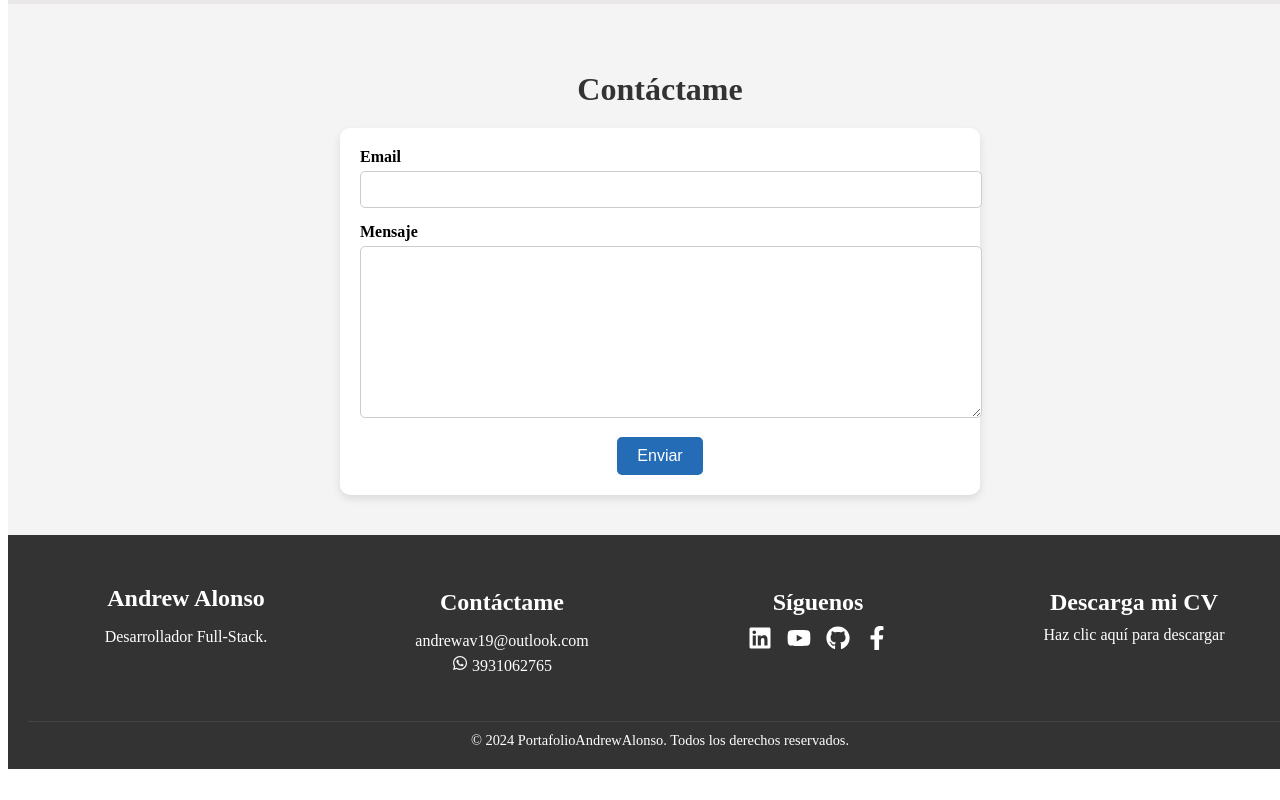
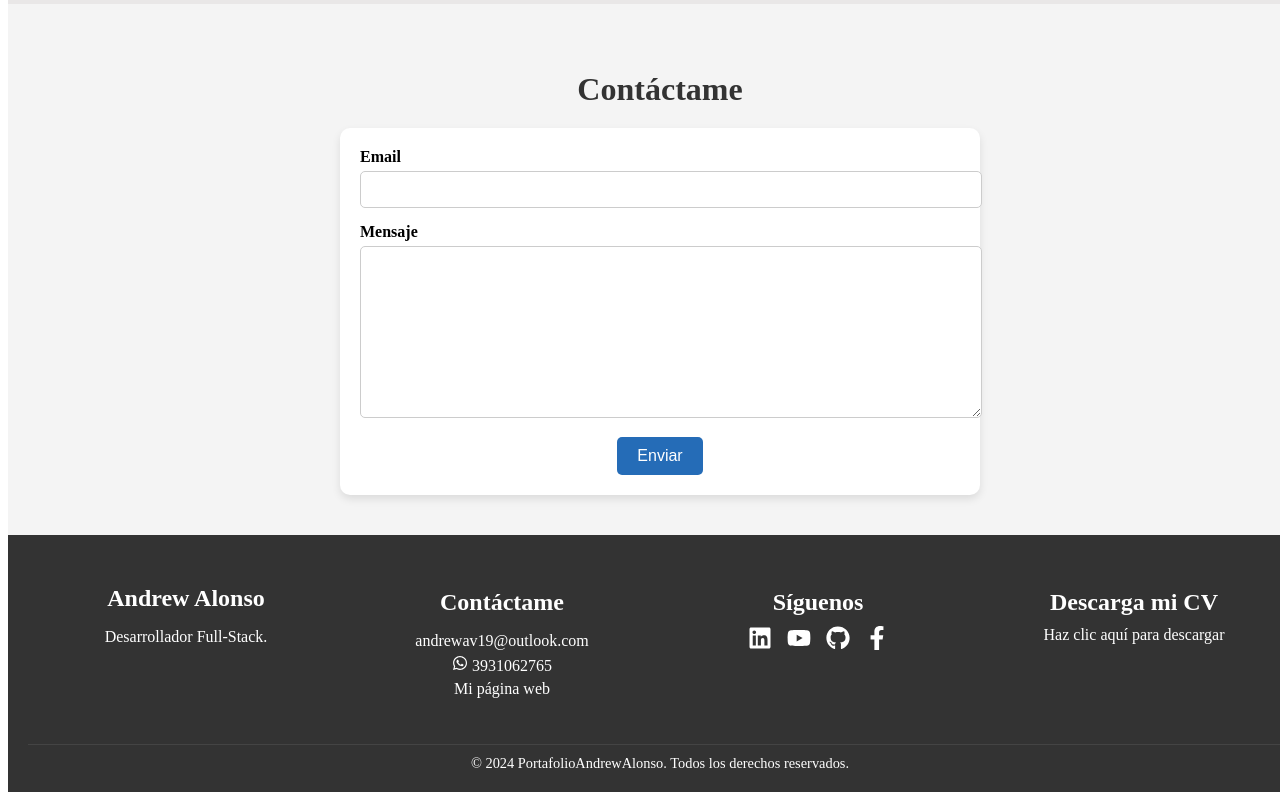
Before and after one commit to AndrewAV19/PortafolioDeAndrew, a React (Vite) app: page / in a window 1280 px wide. Shown: the part 2718-3518 px from the top of the page. Before the commit the page ends 3495 px from the top, so only its background shows below. Built offline with nearby package versions, Linux system fonts and the light colour scheme.

Commit message:
add my website

```diff
--- a/src/components/footer/Footer.jsx
+++ b/src/components/footer/Footer.jsx
@@ -1,7 +1,6 @@
 import React from 'react';
 import './Footer.css';
 import { FaFacebookF, FaLinkedin, FaYoutube, FaGithub, FaWhatsapp } from 'react-icons/fa';
-
 
 const Footer = () => {
   return (
@@ -16,6 +15,7 @@ const Footer = () => {
           <ul>
             <li><a href="mailto:andrewav19@outlook.com">andrewav19@outlook.com</a></li>
             <li><a href="https://wa.me/3931062765" target="_blank" rel="noopener noreferrer" aria-label="WhatsApp"><FaWhatsapp /> 3931062765</a></li>
+            <li><a href="https://alonso-corporation-in-react-s4lw.vercel.app" target="_blank" rel="noopener noreferrer">Mi página web</a></li>
           </ul>
         </div>
         <div className="footer-section">
```
